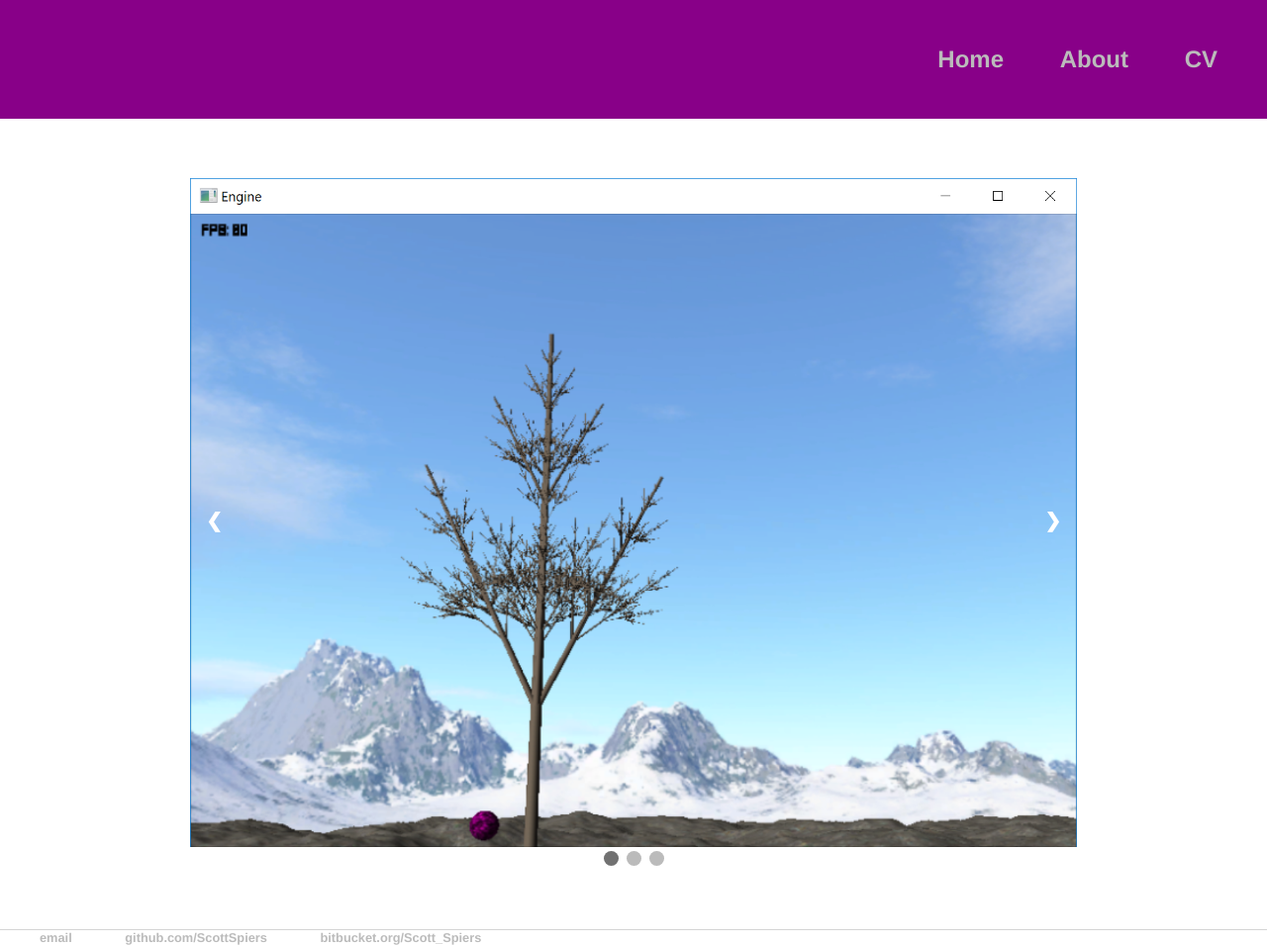
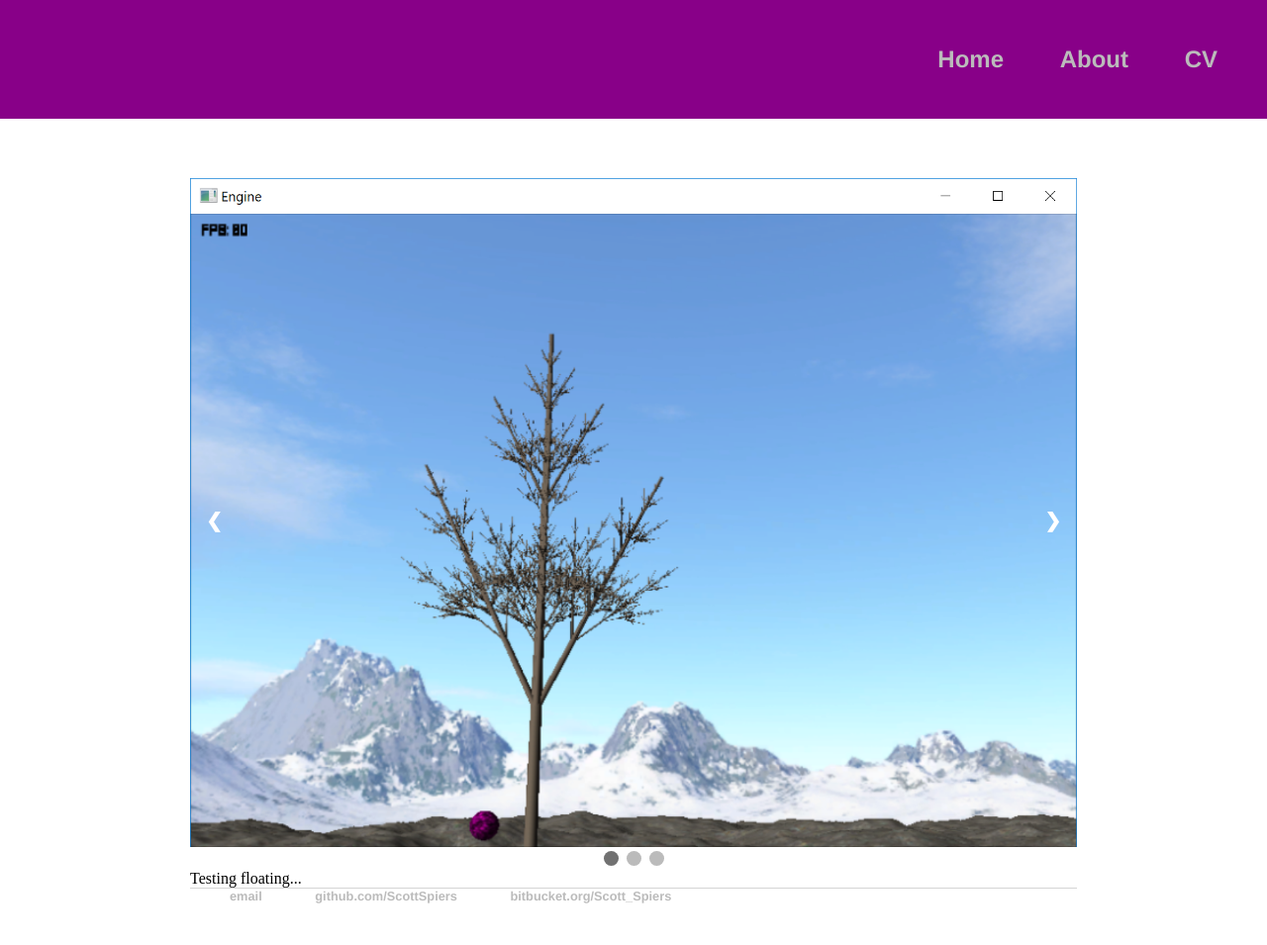
Before and after one commit to ScottSpiers/ScottSpiers.github.io, a Jekyll site: the page built from index.html, in a window 1280 px wide. Shown: the whole page at 99% size. Built offline with Jekyll 4.4.1, drawn with Linux system fonts in a browser that asks for light colours; after the commit the page ends 913 px from its top, so only the background shows below that.

Commit message:
Tetsing floating, finally got an idea for layout

```diff
--- a/css/main.css
+++ b/css/main.css
@@ -123,3 +123,8 @@
 {
     background-color: #717171;
 }
+
+.left
+{
+    float: left;
+}
--- a/index.html
+++ b/index.html
@@ -2,6 +2,7 @@
 layout: default
 title: Scott Spiers, Portfolio
 ---
+<div class = "left">
     <div class="slideshow-container">
         <div class="fadeSlides">
             <img src="{{site.url}}/images/LTrees.PNG" style= "width: 100%; height: 25%;"/>
@@ -23,6 +24,12 @@
         <span class="dot" onclick="currentSlide(1)"></span>
         <span class="dot" onclick="currentSlide(2)"></span>
         <span class="dot" onclick="currentSlide(3)"></span>
+    </div>
+</div>
+
+<div class = "right">
+    <div>
+        Testing floating...
     </div>
 
 <script>
```
Lines whose indentation alone changed are shown as unchanged.
